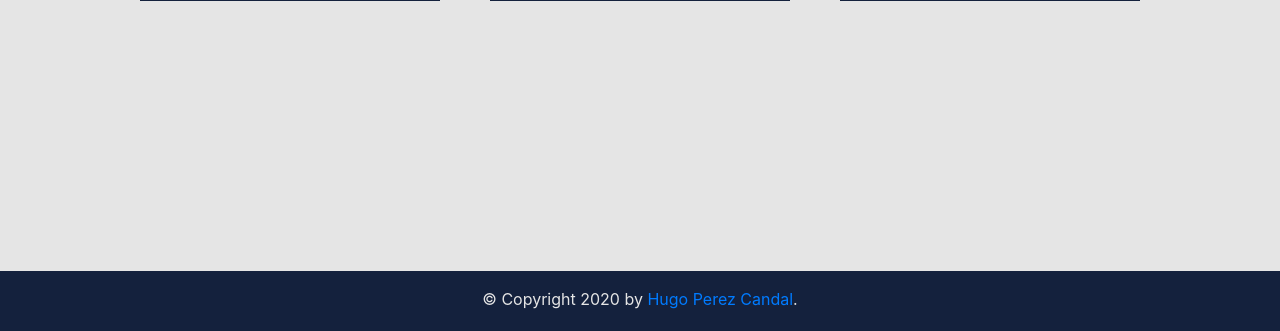
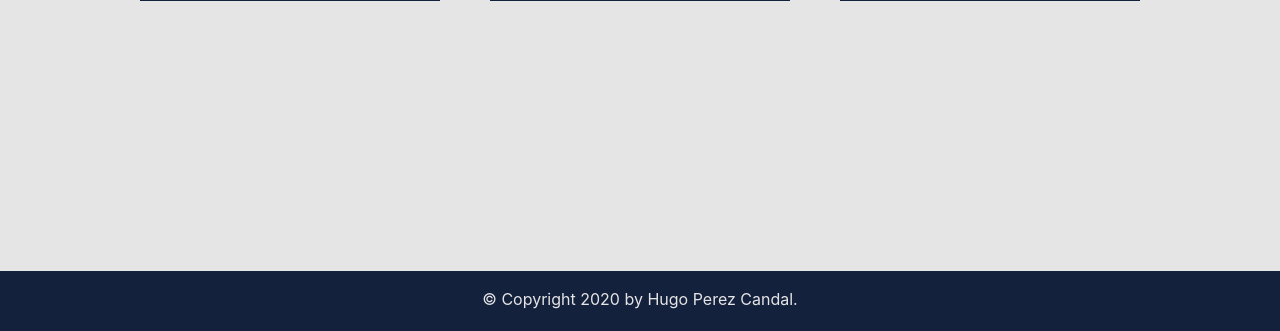
Before and after one commit to Hugo-Perez/Symfony-contacts, a Symfony app: template templates/home.html.twig in a window 1280 px wide. Shown: the part 469-800 px from the top of the page. Run offline with Twig, Linux system fonts and the light colour scheme; the template is opened without the code that fills it, so the values that code supplies are empty; some libraries are stand-ins or nearby versions; some web fonts are replaced.

Commit message:
Footer link styling

```diff
--- a/public/css/base.css
+++ b/public/css/base.css
@@ -31,11 +31,11 @@ nav {
   background-color: #14213D !important;
 }
 
-a.nav-link {
+a.nav-link, #footer-link {
   color: #E5E5E5;
   transition: 0.3s;
 }
 
-a.nav-link:hover {
+a.nav-link:hover, #footer-link:hover {
   color: #FCA311;
 }
--- a/templates/base.html.twig
+++ b/templates/base.html.twig
@@ -34,7 +34,7 @@
         </div>
         {% block footer %}
         <footer class="footer">
-            <div class="container text-center p-3">&copy; Copyright 2020 by <a href="https://github.com/Hugo-Perez">Hugo Perez Candal</a>.</div>
+            <div class="container text-center p-3">&copy; Copyright 2020 by <a id="footer-link" href="https://github.com/Hugo-Perez">Hugo Perez Candal</a>.</div>
         </footer>
         {% endblock %}
         {% block javascript %}
```
